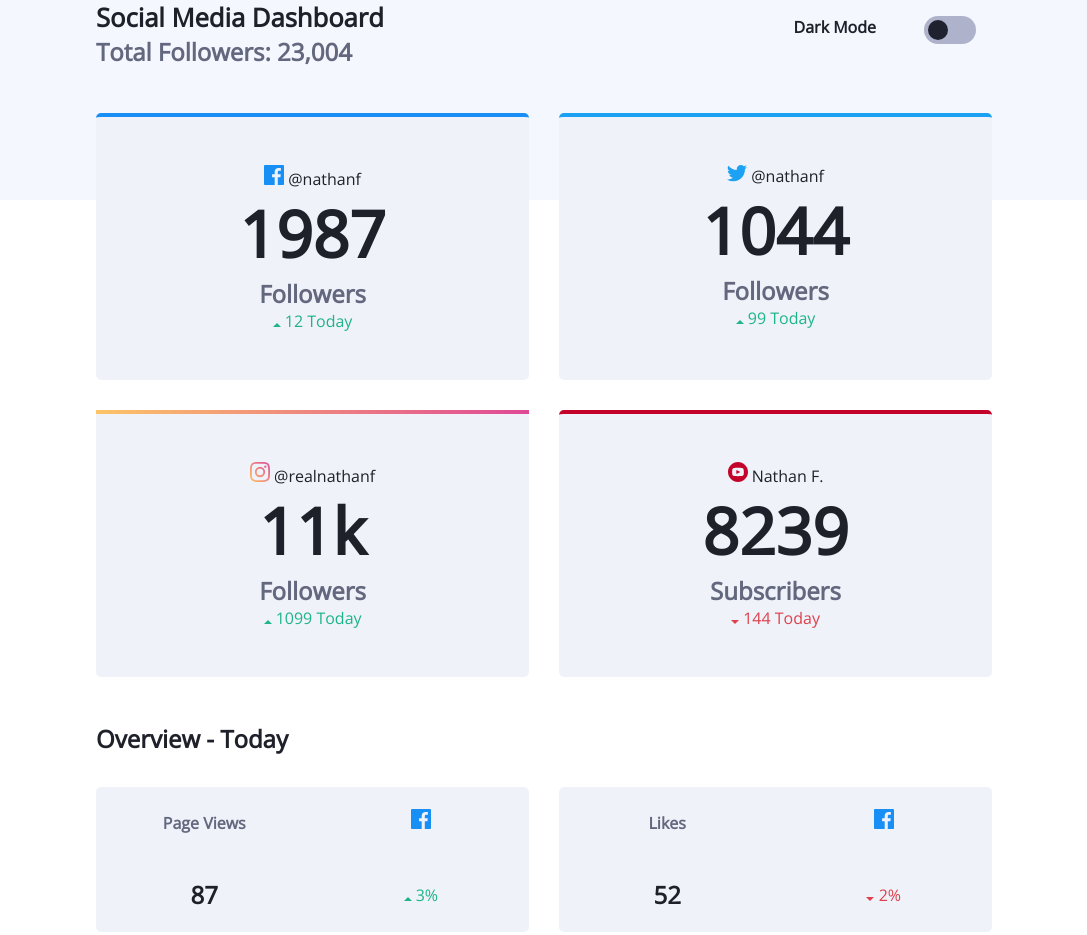
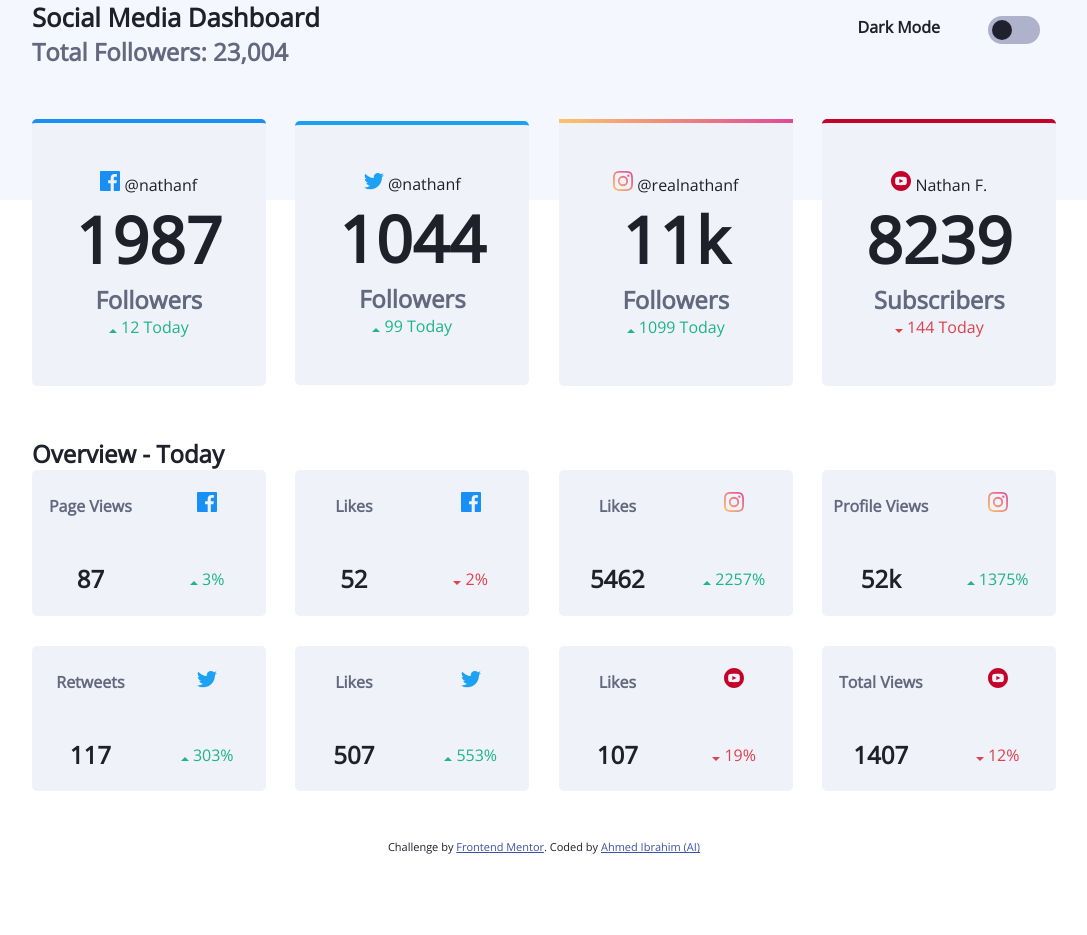
Before and after one commit to Ahmed-Ibrahim-Salem/Social-Media-Dashboard-Challenge, a plain HTML site: page index.html in a window 1280 px wide. Shown: the top 935 px of the page, without its empty margins (96-1183 px from the left). After the commit the page ends 854 px from the top, so only its background shows below. Drawn offline with nearby package versions, Linux system fonts and the light colour scheme.

Commit message:
remove unnecessary styles and fix the grid layout

```diff
--- a/style.css
+++ b/style.css
@@ -51,7 +51,7 @@ h3 {
 }
 
 h4 {
-  font-size: clamp(.75rem, 2vw, 1rem);
+  font-size:  1rem;
   font-weight: bolder;
 }
 
@@ -61,7 +61,6 @@ h4 {
 
 .stats-heading {
   margin-top: 0;
-  /* color: hsl(228, 34%, 66%); */
 }
 
 .statistics-numbers {
@@ -70,12 +69,6 @@ h4 {
   margin: 0;
   margin-block-start: 0;
   margin-block-end: 0;
-}
-
-.second-container-social-icons {
-  position: relative;
-  top: 23px;
-  right: -5rem;
 }
 
 .card-BG {
@@ -90,11 +83,18 @@ h4 {
   background: var(--top-bg);
 }
 
+.containerS {
+  margin: 0 10%;
+}
+.container {
+  display: grid;
+  gap: 1.87rem;
+  text-align: center;
+}
 .top-container {
   display: grid;
   grid-template-columns: repeat(auto-fit, minmax(275px, auto));
 }
-
 .dark-mode-container {
   display: flex;
   justify-content: space-between;
@@ -102,15 +102,14 @@ h4 {
 }
 
 @media screen and (min-width: 375px) {
-
   .container {
     grid-template-columns: repeat(auto-fit, minmax(300px, auto));
   }
 }
-@media screen and (min-width: 885px) {
-  .nav-BG {
+@media screen and (min-width: 1200px) {
+  .container {
     display: grid;
-    grid-template-columns: repeat(auto-fit, minmax(300px, auto));
+    grid-template-columns: 1fr 1fr 1fr 1fr;
     align-items: center;
     align-content: center;
   }
@@ -129,17 +128,6 @@ h4 {
     padding: 0 1rem;
     margin: 1rem;
   }
-}
-
-.container {
-  display: grid;
-  gap: 1.87rem;
-  text-align: center;
-  padding: 2rem 0;
-}
-
-.containerS {
-  margin: 0 15%;
 }
 
 .followers-container:nth-child(1) {
@@ -185,10 +173,6 @@ h4 {
   background-color: var(--Card-bg);
 }
 
-.icon {
-  padding-bottom: 0;
-}
-
 .up {
   color: hsl(163, 72%, 41%);
 }
@@ -201,6 +185,7 @@ h4 {
 .attribution {
   font-size: 11px;
   text-align: center;
+  padding-top: 3rem;
 }
 
 .attribution a {
```
